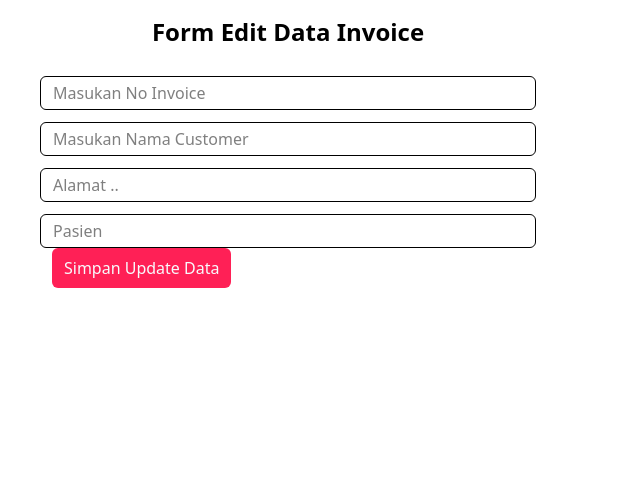
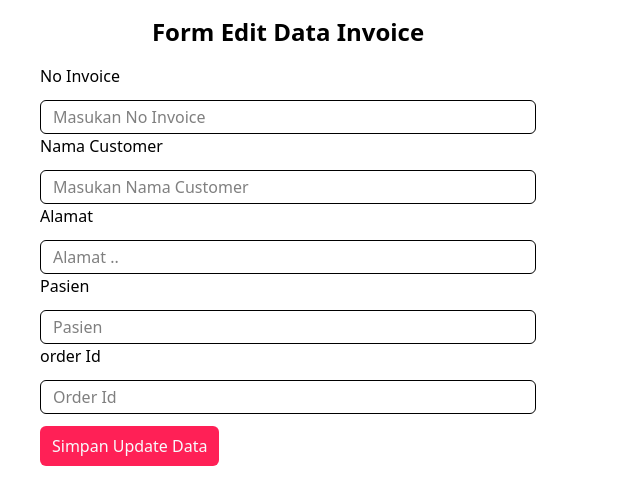
Before and after one commit to ferdian32/dentist-laboratory, a React (Vite) app: page /editDataInvoice/1 in a window 1280 px wide. Shown: the top 504 px of the page, without its empty margins (0-640 px from the left). Built offline with nearby package versions, Linux system fonts and the light colour scheme; no server answers.

Commit message:
mengubah file FormGroupEditInvoice.jsx

```diff
--- a/src/fragments/FormGroupEditInvoice.jsx
+++ b/src/fragments/FormGroupEditInvoice.jsx
@@ -1,6 +1,7 @@
 import { useContext } from "react";
 import { __global__ } from "../__config__";
 import Button from "../elements/button";
+import Swal from "sweetalert2";
 import { __httpClient__ } from "../lib/http";
 const FormGroupEditInvoice = ({ x, prms }) => {
   const { formDataInvoice, setFormDataInvoice } = useContext(__global__);
@@ -12,11 +13,13 @@ const FormGroupEditInvoice = ({ x, prms }) => {
   };
   const _2x3al = async () => {
     try {
+      const { no_invoice, nama_customer, alamat, pasien, order_id } = formDataInvoice;
       const data = {
-        no_invoice: formDataInvoice.no_invoice,
-        nama_customer: formDataInvoice.nama_customer,
-        alamat: formDataInvoice.alamat,
-        pasien: formDataInvoice.pasien
+        no_invoice,
+        nama_customer,
+        alamat,
+        pasien,
+        order_id
       }
       const response = await __httpClient__.patch(`${import.meta.env.VITE_BASE_URL_NVC}/${prms}`, data);
       if (response.status === 200) {
@@ -30,7 +33,7 @@ const FormGroupEditInvoice = ({ x, prms }) => {
           }
         });
       } else {
-        alert('Kontol');
+        alert('Failed');
       }
       return response;
     } catch (error) {
@@ -40,6 +43,8 @@ const FormGroupEditInvoice = ({ x, prms }) => {
   return (
     <div >
       <section>
+        <div>
+          <label htmlFor="no_invoice">No Invoice</label>
           <input
             onChange={changeEvent}
             className="border border-black w-full rounded-md py-1 px-3 mt-3"
@@ -49,6 +54,9 @@ const FormGroupEditInvoice = ({ x, prms }) => {
             placeholder="Masukan No Invoice"
             value={formDataInvoice.no_invoice || ""}
           />
+        </div>
+        <div>
+          <label htmlFor="nama_customer">Nama Customer</label>
           <input
             onChange={changeEvent}
             className="border border-black w-full rounded-md py-1 px-3 mt-3"
@@ -58,6 +66,9 @@ const FormGroupEditInvoice = ({ x, prms }) => {
             placeholder="Masukan Nama Customer"
             value={formDataInvoice.nama_customer || ""}
           />
+        </div>
+        <div>
+          <label htmlFor="alamat">Alamat</label>
           <input
             onChange={changeEvent}
             className="border border-black w-full rounded-md py-1 px-3 mt-3"
@@ -67,6 +78,9 @@ const FormGroupEditInvoice = ({ x, prms }) => {
             placeholder="Alamat .."
             value={formDataInvoice.alamat || ""}
           />
+        </div>
+        <div>
+          <label htmlFor="pasien">Pasien</label>
           <input
             onChange={changeEvent}
             className="border border-black w-full rounded-md py-1 px-3 mt-3"
@@ -76,9 +90,22 @@ const FormGroupEditInvoice = ({ x, prms }) => {
             placeholder="Pasien"
             value={formDataInvoice.pasien || ""}
           />
+        </div>
+        <div>
+          <label htmlFor="order_id">order Id</label>
+          <input
+            onChange={changeEvent}
+            className="border border-black w-full rounded-md py-1 px-3 mt-3"
+            type="text"
+            name="order_id"
+            id="order_id"
+            placeholder="Order Id"
+            value={formDataInvoice.order_id || ""}
+          />
+        </div>
       </section>
       <div>
-        <Button title="Simpan Update Data" onClick={_2x3al} type="submit" className="bg-rose-500 text-slate-50 py-2 ml-3 px-3 rounded-md cursor-pointer"></Button>
+        <Button title="Simpan Update Data" onClick={_2x3al} type="submit" className="bg-rose-500 text-slate-50 py-2 mt-3 px-3 rounded-md cursor-pointer"></Button>
       </div>
     </div>
   )
```
Lines whose indentation alone changed are shown as unchanged.
